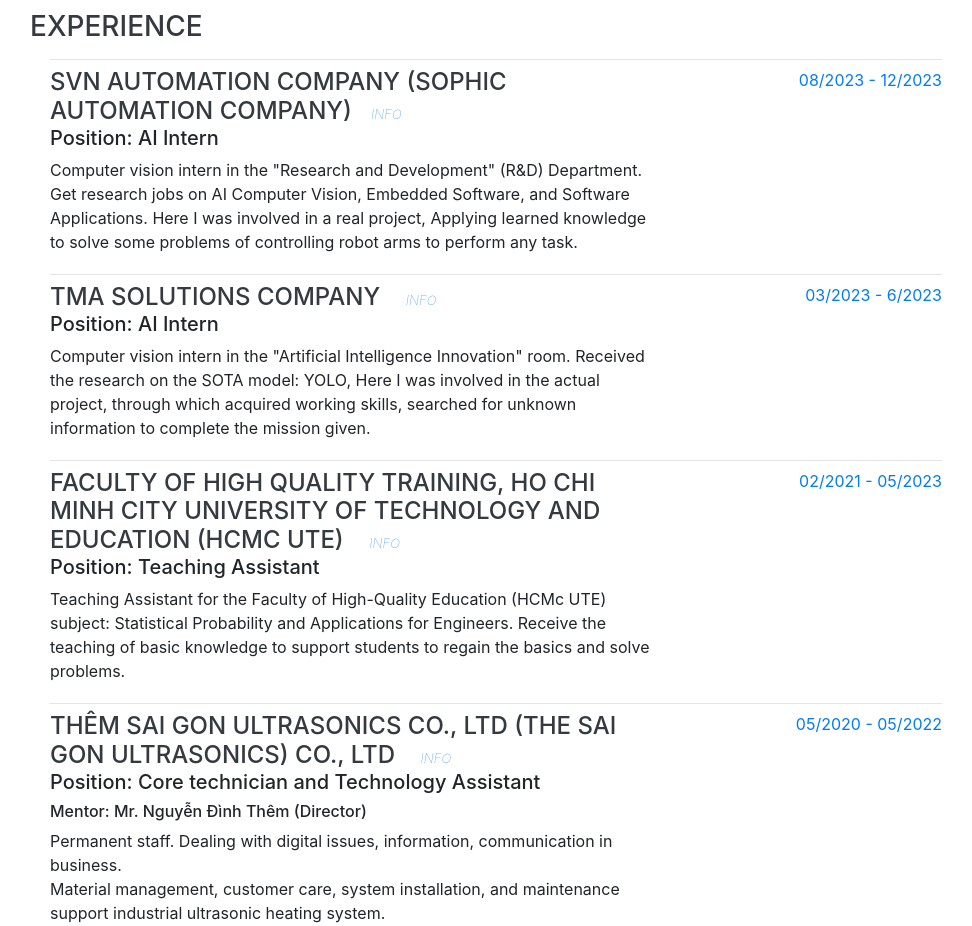
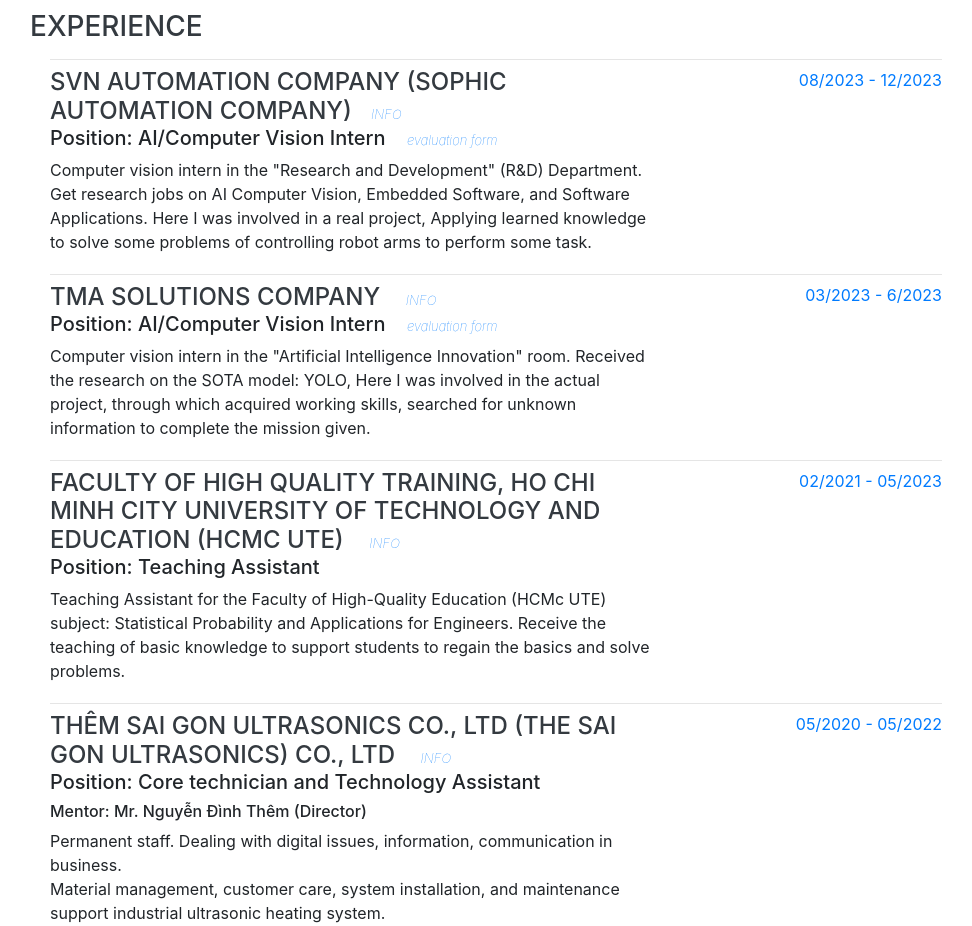
Before and after one commit to nguyenquangtung/resume, a website with bundled scripts: page index.html in a window 1280 px wide. Shown: the part 3520-4446 px from the top of the page, without its empty margins (290-1262 px from the left). Built offline with nearby package versions, Linux system fonts and the light colour scheme; a web font is replaced by a local one.

Commit message:
update link and evaluation form

```diff
--- a/index.html
+++ b/index.html
@@ -372,7 +372,7 @@
                 </a>
                 &emsp;|&emsp;
                 <a target="_blank"
-                href="https://youtu.be/pZFpQ4rtwPw?si=XjtAn_bYXUL38VIE"
+                href="https://youtube.com/shorts/JhGkF8fEN1g?si=yWoF7oWUL2kUH6PH"
                 style="font-size : 18px"><span>Demo play Chinese Chess (Xiangqi)</span>
                 </a>
               </div>
@@ -648,13 +648,20 @@
                       font-size: 13px;
                       font-weight: 100;
                       font-style: italic;
-                    " href="https://www.tmasolutions.com/">info</a>
+                    " href="https://svnautomation.com/">info</a>
               </h4>
-              <div class="h5 mb-2">Position: AI Intern</div>
+              <div class="h5 mb-2">Position: AI/Computer Vision Intern
+                &nbsp;&nbsp;
+                <a target="_blank" style="
+                      font-size: 13px;
+                      font-weight: 100;
+                      font-style: italic;
+                    " href="https://drive.google.com/file/d/1vd0iMz5V-0zz1_WxLj_czNVBnpw956sM/view?usp=sharing">evaluation form</a>
+              </div>
               <!-- <div class="h5 mb-2">Hướng dẫn: Đào Ngọc Giang (Trưởng phòng phát triển)</div>             -->
               <p style="margin-bottom: 4px">
                 Computer vision intern in the "Research and Development" (R&D) Department. Get research jobs on AI Computer Vision, Embedded Software, and Software Applications.
-                Here I was involved in a real project, Applying learned knowledge to solve some problems of controlling robot arms to perform any task.
+                Here I was involved in a real project, Applying learned knowledge to solve some problems of controlling robot arms to perform some task.
               </p>
             </div>
             <div class="resume-date text-md-right">
@@ -673,7 +680,14 @@
                       font-style: italic;
                     " href="https://www.tmasolutions.com/">info</a>
               </h4>
-              <div class="h5 mb-2">Position: AI Intern</div>
+              <div class="h5 mb-2">Position: AI/Computer Vision Intern
+                &nbsp;&nbsp;
+                <a target="_blank" style="
+                      font-size: 13px;
+                      font-weight: 100;
+                      font-style: italic;
+                    " href="https://drive.google.com/file/d/1bUV5jV6N-Jl9px__51hLIMi3fSIY_OUH/view?usp=sharing">evaluation form</a>
+              </div>
               <!-- <div class="h5 mb-2">Hướng dẫn: Đào Ngọc Giang (Trưởng phòng phát triển)</div>             -->
               <p style="margin-bottom: 4px">
                 Computer vision intern in the "Artificial Intelligence Innovation" room. Received the research on the SOTA model: YOLO,
```
Also changed, not shown: index_vnm.html (+19 -5 lines).
